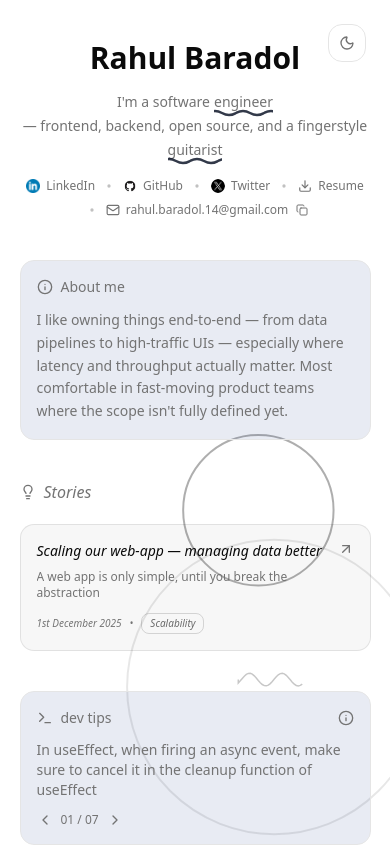
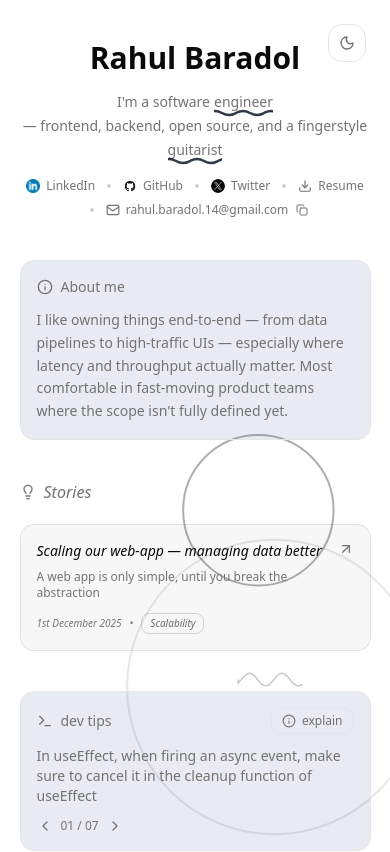
Before and after one commit to Rahul-Baradol/portfolio, a React (Vite) app: page / in a window 390 px wide. Shown: the top 852 px of the page. Built offline with nearby package versions, Linux system fonts and the light colour scheme; no server answers.

Commit message:
fix: footer text responsive, info button intuitive enough to click

```diff
--- a/src/components/dev-tips-card.tsx
+++ b/src/components/dev-tips-card.tsx
@@ -89,10 +89,11 @@ export function DevTipsCard() {
                     </div>
                     <button
                         onClick={() => setModalOpen(true)}
-                        className="text-muted-foreground hover:text-foreground transition-colors"
+                        className="flex items-center gap-1.5 text-xs text-muted-foreground border border-border rounded-lg px-2.5 py-1 hover:text-foreground hover:border-foreground/30 transition-all duration-200"
                         aria-label="Learn more about this tip"
                     >
-                        <Info className="w-4 h-4" />
+                        <Info className="w-3.5 h-3.5" />
+                        explain
                     </button>
                 </div>
 
--- a/src/components/footer.tsx
+++ b/src/components/footer.tsx
@@ -56,16 +56,16 @@ export default function Footer() {
                     href="https://resonating.vercel.app/"
                     target="_blank"
                     rel="noopener noreferrer"
-                    className="flex items-center gap-2 text-[11px] text-muted-foreground/50 hover:text-muted-foreground/80 transition-colors"
+                    className="flex flex-wrap items-center justify-center gap-x-2 gap-y-1 text-[11px] text-muted-foreground/50 hover:text-muted-foreground/80 transition-colors px-6 text-center"
                 >
-                    <span className="italic opacity-60">(</span>
                     <span className="opacity-60 italic">while listening to</span>
-                    <img src={song.imageUrl} className="w-4 h-4 rounded-sm object-cover" />
-                    <span>{song.songName}</span>
-                    <span className="opacity-60">—</span>
-                    <span className="opacity-60">{song.artists[0]}</span>
-                    <img src="/spotify-no-bg.png" className="w-3 h-3 opacity-60" />
-                    <span className="italic opacity-60">)</span>
+                    <span className="flex items-center gap-1.5">
+                        <img src={song.imageUrl} className="w-4 h-4 rounded-sm object-cover shrink-0" />
+                        <span>{song.songName}</span>
+                        <span className="opacity-60">—</span>
+                        <span className="opacity-60">{song.artists[0]}</span>
+                        <img src="/spotify-no-bg.png" className="w-3 h-3 opacity-60 shrink-0" />
+                    </span>
                 </a>
             ) : (
                 <div className="h-4 w-48 rounded bg-muted-foreground/10 animate-pulse" />
```
